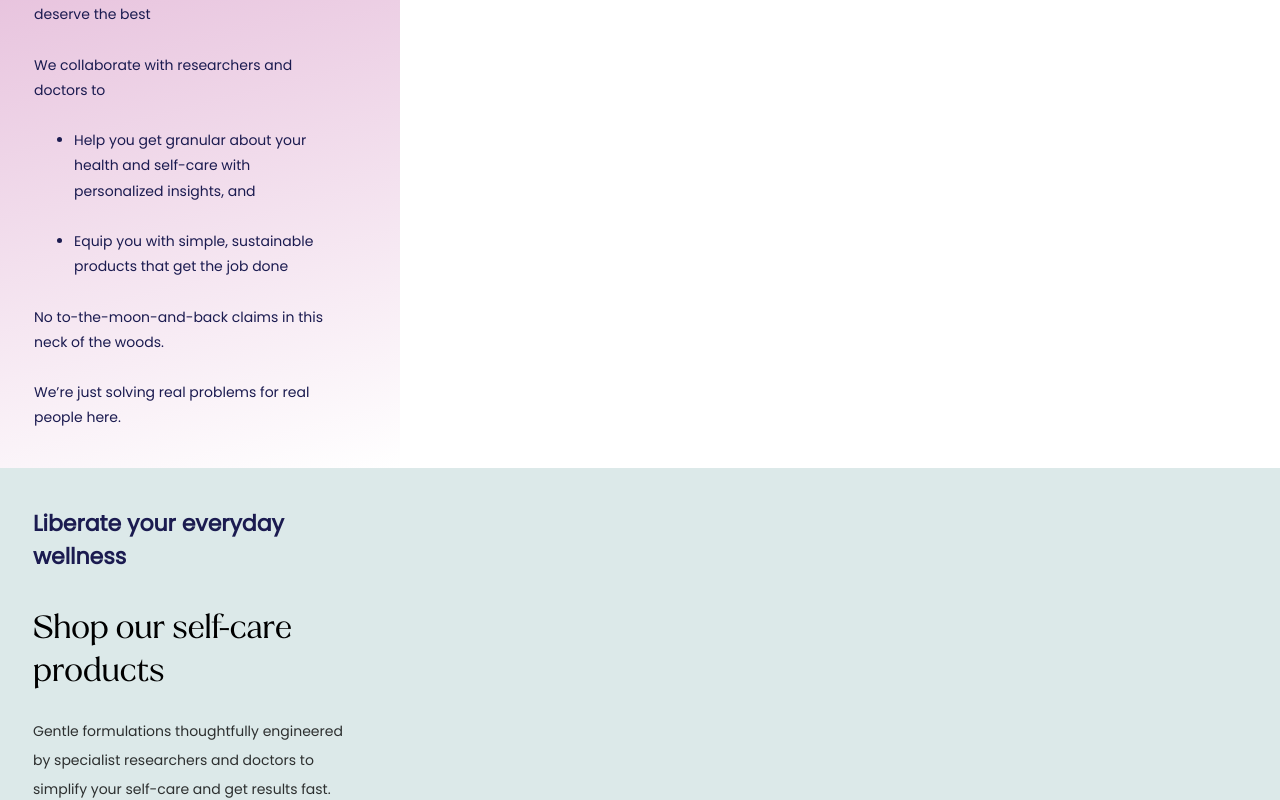
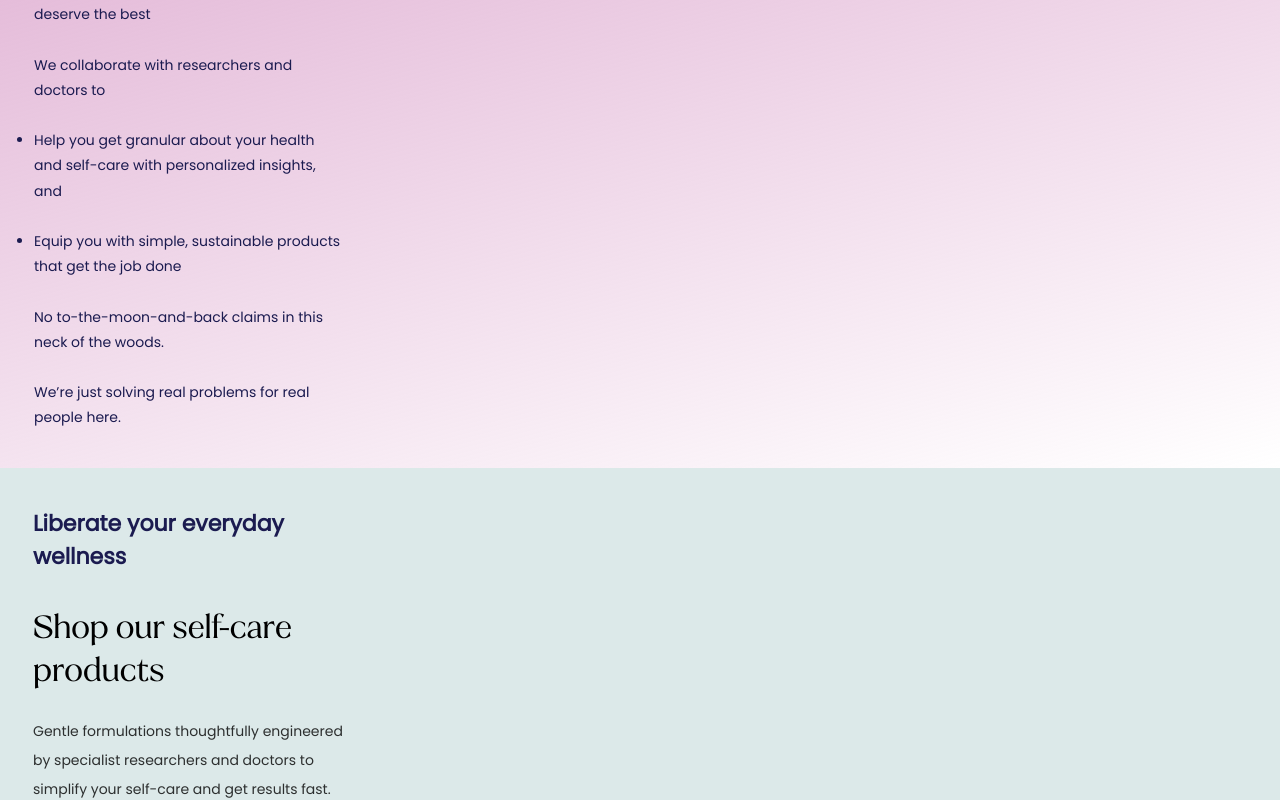
Before and after one commit to BobbyKuhikar04/Diana-website, a React (Create React App) app: page / in a window 1280 px wide. Shown: the part 2021-2821 px from the top of the page. Built offline with nearby package versions, Linux system fonts and the light colour scheme.

Commit message:
fixed white side line at right

```diff
--- a/src/App.css
+++ b/src/App.css
@@ -1,5 +1,11 @@
+html,
+body {
+  overflow-x: hidden;
+}
+
 * {
   margin: 0;
+  padding: 0;
 }
 
 @font-face {
@@ -35,6 +41,7 @@
 /* About Diana Page styling which is composed of first and second section */
 
 .starter {
+  width: 100%;
   height: 1585px;
   background: linear-gradient(
     180deg,
@@ -216,7 +223,7 @@
 
 .third {
   position: relative;
-  width: 400px;
+  width: 100%;
   height: 841px;
 
   background: linear-gradient(
```
